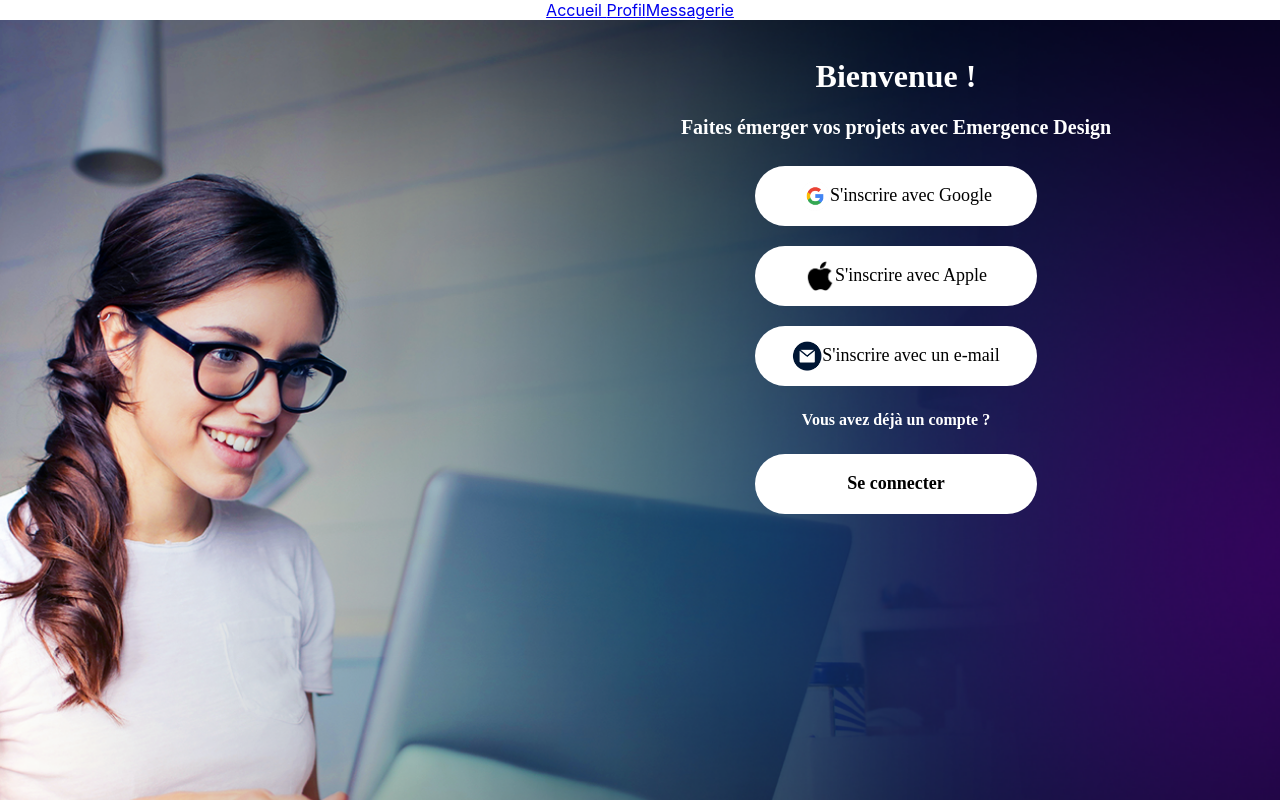
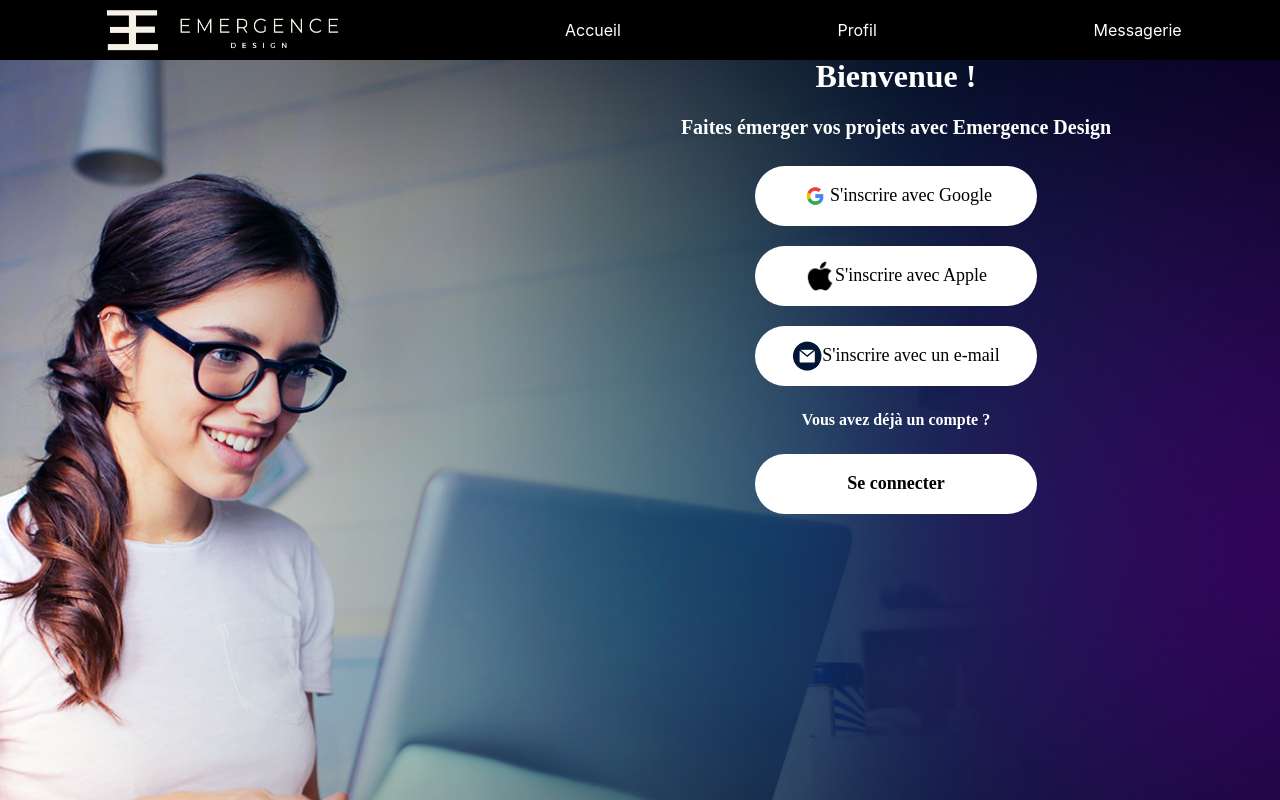
Before and after one commit to Svvmy/projet-emergence, a React (Create React App) app in the folder emergence/: page / in a window 1280 px wide. Shown: the top 800 px of the page. Built offline with nearby package versions, Linux system fonts and the light colour scheme.

Commit message:
Navbar + correc page experience

```diff
--- a/emergence/src/components/Auth/Authentification.jsx
+++ b/emergence/src/components/Auth/Authentification.jsx
@@ -1,24 +1,27 @@
-import React, {useState} from 'react'
+import React, {useContext} from 'react'
 import "./Authentification.css"
 import google from './logoGoogle.png'
 import apple from './apple.png'
 import mail from './logoMail.png'
+import AuthContext from './authProvider'
 //import Nav from ''
 
+//const UserContext = createContext()
 
 export default function Authentification() {
 
-  const [connect, setConnect] = useState(false)
+  // const [connected, setConnect] = useState(false)
+  const {toogleConnect} = useContext(AuthContext)
 
 
+  const Connect = () =>{
+      toogleConnect("connect")
+  }
+  // console.log(connected)
+
+  return (
 
 
-  const toggleConnect = () =>{
-      setConnect(!connect)
-  }
-  console.log(connect)
-
-  return (
     <div className='divAuth'>
         <div className='div'>
           <div className='divTitre'>
@@ -26,19 +29,9 @@ export default function Authentification() {
               <h2 className='text'>Faites émerger vos projets avec Emergence Design</h2>
           </div>
           <div className='divBtnList'>
-              {/*<button>
-                <div className='divbtn'>
-                <div className='imgdiv'>
-                <img className='googleTest' src={google} alt="google" />
-                </div>
-                <div className='text1div'>
+              <button>
+                <img className="imgClass" src={google} alt="img"/>
                 S'inscrire avec Google
-                </div>
-                </div>
-              </button>*/}
-              <button>
-                    <img className="imgClass" src={google} alt="img"/>
-                  S'inscrire avec Google
               </button>
 
               <button>
@@ -53,7 +46,7 @@ export default function Authentification() {
 
               <label className='text'id='label'> Vous avez déjà un compte ?</label>
               {/*<Nav>*/}
-              <button className='connect' onClick={toggleConnect}> Se connecter </button>
+              <button className='connect' onClick={Connect}> Se connecter </button>
               {/*</Nav>*/}
           </div>
 
@@ -63,5 +56,6 @@ export default function Authentification() {
 
 
 
+
   )
 }
--- /dev/null
+++ b/emergence/src/components/Auth/authProvider.js
@@ -0,0 +1,30 @@
+import { createContext, useState} from "react";
+
+const AuthContext = createContext({});
+
+export const AuthProvider = (props) => {
+    const [auth, setAuth] = useState({});
+    const [authentication, setAuthentication] = useState({
+        connected: false
+    })
+
+    const toogleConnect = connect => {
+        if (connect === "connect"){
+            setAuthentication({
+                connected: true
+            })
+        }
+        if (connect ==="disconnect"){
+            setAuthentication({
+                connected: false
+            })
+        }
+    }
+    return (
+        <AuthContext.Provider value={{auth, setAuth, toogleConnect, authentication}}>
+            {props.children}
+        </AuthContext.Provider>
+    )
+}
+
+export default AuthContext;
--- a/emergence/src/components/First Connexion/Domaine Pro/FCformDomPro.jsx
+++ b/emergence/src/components/First Connexion/Domaine Pro/FCformDomPro.jsx
@@ -59,22 +59,29 @@ import ChoixRadio from './ChoixRadio'
       function inputType(input){
         if(input.id === 1){
           return(
+            // <div classname="radio">
               <FormInput
               key = {input.id}
               {...input}
               value={"oui"}
               // onClick={toggle}
               onChange={onChangeRad}
+              spe={"radio"}
               />
+            /* </div> */
           )
         }else if(input.id === 2){
           return(
+              // <div classname="radio">
                 <FormInput
                 key = {input.id}
                 {...input}
                 value={"non"}
                 onChange={onChangeRad}
+                spe={"radio"}
                 />
+              // </div>
+
           )
         } else {
           return(
@@ -124,7 +131,6 @@ import ChoixRadio from './ChoixRadio'
           </div> */}
         </div>
         <div>
-
           {inputs.map((input)=> (
            inputType(input)
           ))}
--- a/emergence/src/components/First Connexion/Domaine Pro/FormInput.jsx
+++ b/emergence/src/components/First Connexion/Domaine Pro/FormInput.jsx
@@ -38,6 +38,16 @@ const FormInput = (props) => {
             <span>{errorMessage}</span>
       </div>
           )
+  }else if(spe=== "radio"){
+    return (
+      <div className='radio'>
+      <div className='formInput'>
+            <label className='lblForm'>{label}</label>
+            <input {...inputProps} onChange={onChange} onBlur={handleFocus} focused ={focused.toString()} disabled={bool} />
+            <span>{errorMessage}</span>
+      </div>
+      </div>
+            )
   }else{
     return (
       <div className='formInput'>
--- a/emergence/src/components/First Connexion/Domaine Pro/form.css
+++ b/emergence/src/components/First Connexion/Domaine Pro/form.css
@@ -2,6 +2,12 @@
 color: grey;
 opacity: 50%;
 } */
+
+.radio{
+    display: flex;
+    flex-direction: row;
+}
+
 
 .labelradio{
     margin: 0 15px;
@@ -76,8 +82,8 @@ opacity: 50%;
     font-weight: bold;
     font-size: 18px;
     cursor: pointer;
-    margin-top: 15px;
-    margin-bottom: 30px;
+    /* margin-top: 15px;
+    margin-bottom: 30px; */
 }
 
 span{
--- a/emergence/src/components/First Connexion/FormExperience/formexp.css
+++ b/emergence/src/components/First Connexion/FormExperience/formexp.css
@@ -16,6 +16,9 @@
 	-moz-osx-font-smoothing: grayscale; */
 }
 
+.divPageFormExp{
+	margin-top: 10px;
+}
 
 .footer{
 	display: flex;
--- a/emergence/src/components/Navbar/Navbar.css
+++ b/emergence/src/components/Navbar/Navbar.css
@@ -2,15 +2,33 @@
     height: 100px;
     background-color: aliceblue;
 }*/
+.logoEmergence{
+    width: 250px;
+    height: 60px;
+}
+
+.linkNav{
+    text-align: center;
+    color: rgb(43, 118, 199);
+}
+
+.link{
+    text-decoration: none;
+    color: white;
+}
 .navbar {
     background-color: blue;
 }
 
 .navConnect{
-    text-align: center;
+    display: flex;
+    align-items: center;
+    justify-content: space-around;
+    gap: 20px;
     position: fixed;
-    left: 0px;
+    /* left: 0px; */
 	top: 0px;
 	width: 100%;
-    background-color: white;
+
+    background-color: rgb(0, 0, 0);
 }
--- a/emergence/src/components/Navbar/Navbar.jsx
+++ b/emergence/src/components/Navbar/Navbar.jsx
@@ -1,32 +1,47 @@
-import React from 'react';
+import {useContext} from 'react';
 import { Link } from 'react-router-dom';
 import './Navbar.css'
+import logoEmergence from './logoEmergence.png'
+import AuthContext  from '../Auth/authProvider'
 
 
-function Navbar({value}){
-    if(value===true){
-        return(
-            <div>
-            <nav className='navdeconnect'>
-                <div className='navbar'></div>
-            </nav>
-            </div>
-        )}else{
 
-        return (
-          <div>
-            {/* <nav className='navdeconnect'>
-                <div className='navbar'></div>
-            </nav> */}
-            <nav className='navConnect'>
-                <Link to="/">Accueil  </Link>
-                <Link to="/profil/:id">Profil</Link>
-                {/*<Link to="/project">Projet</Link>*/}
-                <Link to="/messagerie">Messagerie</Link>
-            </nav>
-          </div>
+function Navbar(){
+
+const {setAuth, toogleConnect, authentication} = useContext(AuthContext);
+
+function disconnect(){
+    toogleConnect("disconnect")
+    setAuth({})
+    console.log("Deconnection")
+    console.log(authentication)
+  }
+
+
+// {/* <div className='linkNav'>  */}
+    return (
+        <>
+        <nav className='navConnect'>
+                {!authentication.connected && (
+                    <>
+                    <img className="logoEmergence" src={logoEmergence} alt="img"/>
+                    <Link className='link' to="/">Accueil</Link>
+                    <Link className='link' to="/profil/:id">Profil</Link>
+                    {/*<Link to="/project">Projet</Link>*/}
+                    <Link className='link' to="/messagerie">Messagerie</Link>
+                    </>
+                )}
+                {authentication.connected &&(
+                    <>
+                    <button onClick={() => disconnect()} className='btn btn-danger ms-2'>
+                        Log Out
+                    </button>
+                    </>
+                )}
+        </nav>
+        </>
         )
     }
 
-}
+
 export default Navbar
--- a/emergence/src/index.jsx
+++ b/emergence/src/index.jsx
@@ -1,15 +1,19 @@
 import React from 'react';
 import ReactDOM from 'react-dom';
 import { BrowserRouter } from 'react-router-dom'
+import { AuthProvider } from '../src/components/Auth/authProvider';
 import './index.css';
 import App from './App';
+
 
 
 //const root = ReactDOM.createRoot(document.getElementById('root'));
 //root.render(
 ReactDOM.render(
     <BrowserRouter>
+    <AuthProvider>
         <App />
+    </AuthProvider>
     </BrowserRouter>,
 document.getElementById('root')
 );
```
Lines whose indentation alone changed are shown as unchanged.
